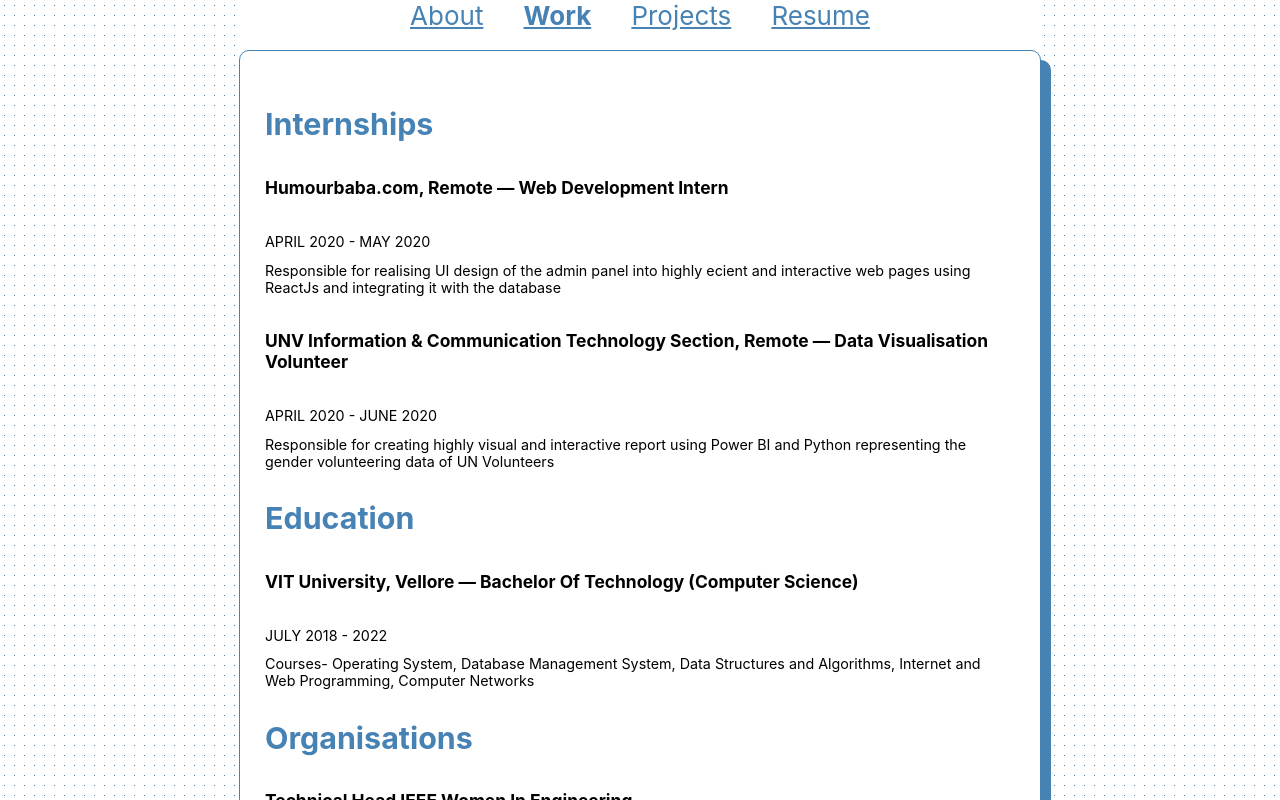
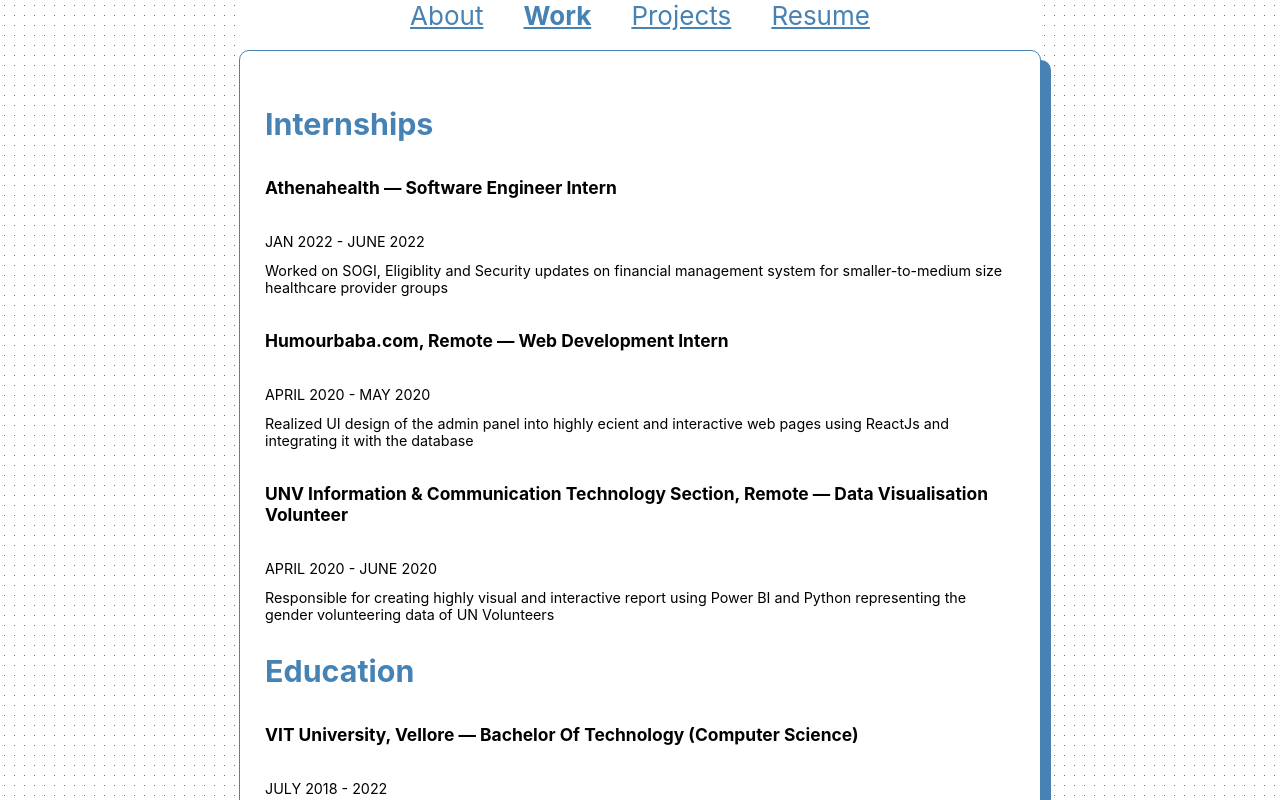
Before and after one commit to MitanshiKshatriya/p-v2, a React (Create React App) app: page /work in a window 1280 px wide. Shown: the top 800 px of the page. Built offline with nearby package versions, Linux system fonts and the light colour scheme.

Commit message:
updated info

```diff
--- a/src/components/About.js
+++ b/src/components/About.js
@@ -19,9 +19,11 @@
           <div>
             <h1 id="myname">Mitanshi Kshatriya</h1>
             <p>
-              {/* Developer in the making. Being my own hype woman. */}I like
-              building crazy stuff with code. I am a web developer, currently
-              exploring Machine Learning.
+              {/* Developer in the making. Being my own hype woman. */}
+              {/* I like building crazy stuff with code. I am a web developer, currently
+              exploring Machine Learning. */}
+              I like building and breaking stuff with code. Software Engineer,
+              currently exploring Machine Learning.
             </p>
           </div>
         </div>
--- a/src/components/Work.js
+++ b/src/components/Work.js
@@ -6,12 +6,19 @@
       <div className="work-box">
         <div>
           <h3 className="work-heading">Internships</h3>
+          <h6>Athenahealth — Software Engineer Intern</h6>
+          <p className="work-desc">JAN 2022 - JUNE 2022</p>
+          <p className="work-desc">
+            Worked on SOGI, Eligiblity and Security updates on financial
+            management system for smaller-to-medium size healthcare provider
+            groups
+          </p>
           <h6>Humourbaba.com, Remote — Web Development Intern</h6>
           <p className="work-desc">APRIL 2020 - MAY 2020</p>
           <p className="work-desc">
-            Responsible for realising UI design of the admin panel into highly
-            ecient and interactive web pages using ReactJs and integrating it
-            with the database
+            Realized UI design of the admin panel into highly ecient and
+            interactive web pages using ReactJs and integrating it with the
+            database
           </p>
           <h6>
             UNV Information & Communication Technology Section, Remote — Data
```
